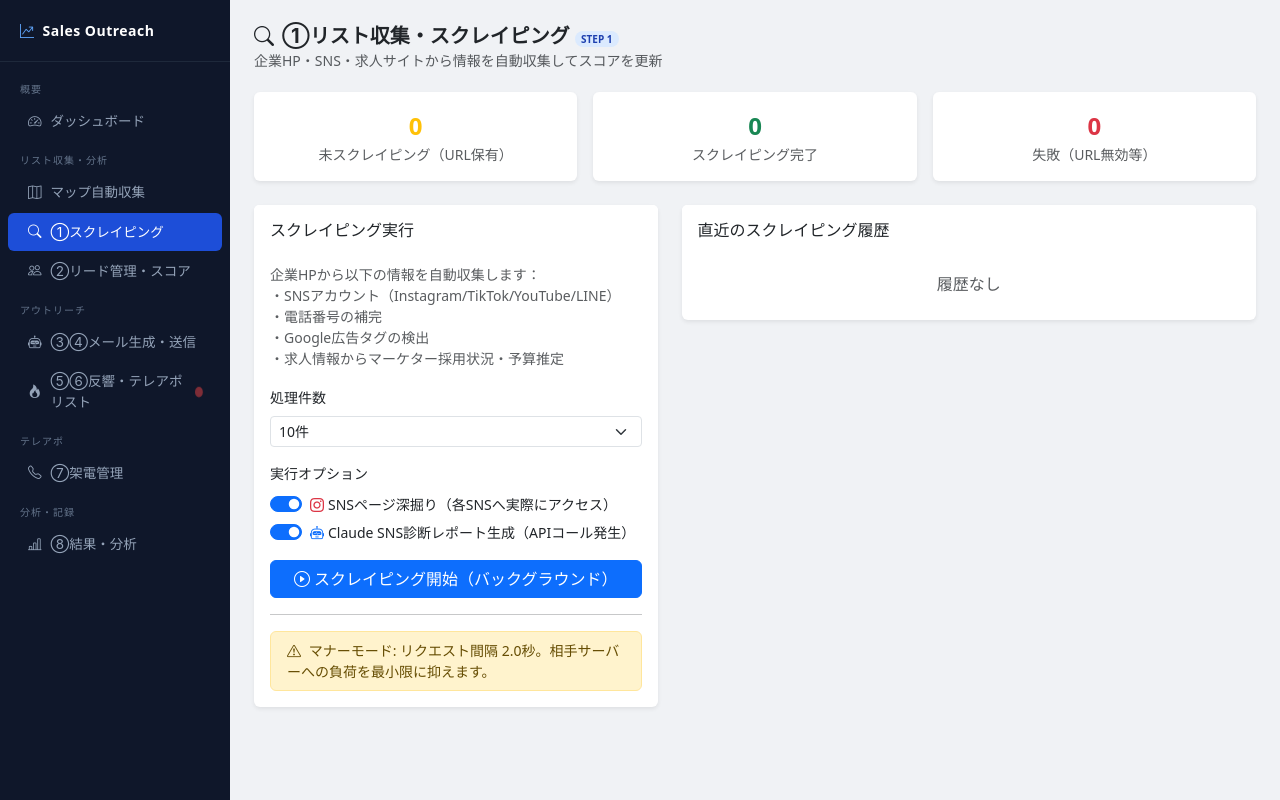
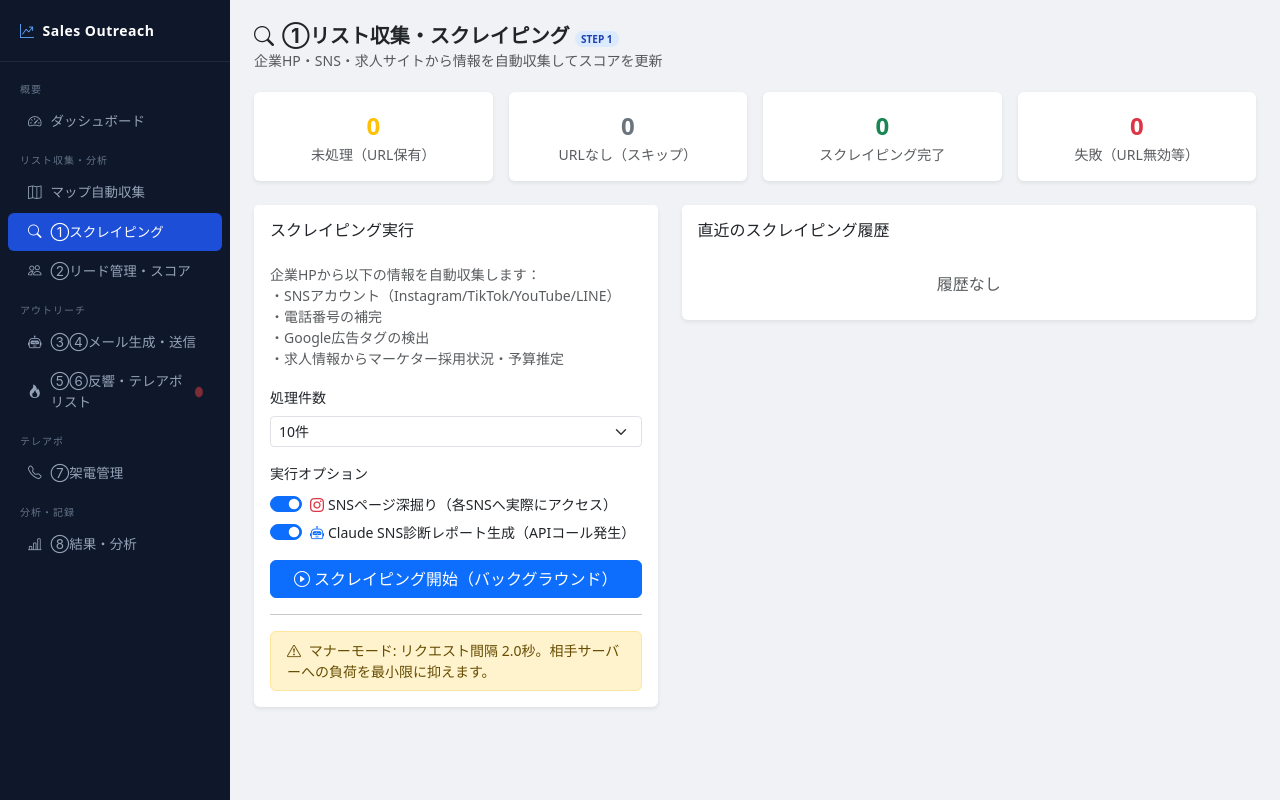
Before and after one commit to suzukim-debug/salesdepartment, a FastAPI app: page /scraper in a window 1280 px wide. Run offline with FastAPI, Linux system fonts and the light colour scheme.

Commit message:
Show scraping diagnostics: URL-less lead count and pre-flight check
- /scraper/run now checks candidate count before starting background task
- Returns clear message if 0 leads have URLs to scrape
- Scraper page shows 'URLなし' count as separate stat
- Warning banner when all pending leads lack URLs

https://claude.ai/code/session_01PaaL7uUdS3rRn3QogSJKDD

```diff
--- a/dashboard/app.py
+++ b/dashboard/app.py
@@ -102,6 +102,9 @@ async def scraper_page(request: Request, db: Session = Depends(get_db)):
     pending = db.query(func.count(Lead.id)).filter(
         Lead.scrape_status == ScrapeStatus.PENDING, Lead.website.isnot(None)
     ).scalar()
+    no_url = db.query(func.count(Lead.id)).filter(
+        Lead.scrape_status == ScrapeStatus.PENDING, Lead.website.is_(None)
+    ).scalar()
     done = db.query(func.count(Lead.id)).filter(Lead.scrape_status == ScrapeStatus.DONE).scalar()
     failed = db.query(func.count(Lead.id)).filter(Lead.scrape_status == ScrapeStatus.FAILED).scalar()
     recent_jobs = (
@@ -109,7 +112,7 @@ async def scraper_page(request: Request, db: Session = Depends(get_db)):
     )
     return templates.TemplateResponse("scraper.html", {
         "request": request,
-        "pending": pending, "done": done, "failed": failed,
+        "pending": pending, "no_url": no_url, "done": done, "failed": failed,
         "recent_jobs": recent_jobs, "settings": settings,
     })
 
@@ -139,14 +142,29 @@ async def run_scraper(
         finally:
             session.close()
 
+    # 実際に処理できるリード数を事前確認
+    candidate_count = db.query(func.count(Lead.id)).filter(
+        Lead.scrape_status == ScrapeStatus.PENDING,
+        Lead.website.isnot(None),
+    ).scalar()
+    no_url_count = db.query(func.count(Lead.id)).filter(
+        Lead.scrape_status == ScrapeStatus.PENDING,
+        Lead.website.is_(None),
+    ).scalar()
+
+    if candidate_count == 0:
+        msg = f"⚠️ 対象リードが0件です。URLが登録されているリードがありません（URLなし: {no_url_count}件）"
+        return JSONResponse({"message": msg})
+
     opts = []
     if do_sns_deep:
         opts.append("SNS深掘り")
     if do_diagnosis:
         opts.append("Claude診断")
     opt_str = f"（{'/'.join(opts)}）" if opts else ""
+    actual = min(limit, candidate_count)
     background_tasks.add_task(_run)
-    return JSONResponse({"message": f"スクレイピング開始（最大{limit}件）{opt_str}"})
+    return JSONResponse({"message": f"✅ スクレイピング開始: {actual}件処理します{opt_str}（URL無しでスキップ: {no_url_count}件）"})
 
 
 @app.post("/scraper/lead/{lead_id}")
--- a/dashboard/templates/scraper.html
+++ b/dashboard/templates/scraper.html
@@ -7,10 +7,17 @@
 </div>
 
 <div class="row g-3 mb-4">
-  <div class="col-md-4"><div class="card border-0 shadow-sm text-center py-3"><div class="fw-bold fs-4 text-warning">{{ pending }}</div><div class="text-muted small">未スクレイピング（URL保有）</div></div></div>
-  <div class="col-md-4"><div class="card border-0 shadow-sm text-center py-3"><div class="fw-bold fs-4 text-success">{{ done }}</div><div class="text-muted small">スクレイピング完了</div></div></div>
-  <div class="col-md-4"><div class="card border-0 shadow-sm text-center py-3"><div class="fw-bold fs-4 text-danger">{{ failed }}</div><div class="text-muted small">失敗（URL無効等）</div></div></div>
+  <div class="col-md-3"><div class="card border-0 shadow-sm text-center py-3"><div class="fw-bold fs-4 text-warning">{{ pending }}</div><div class="text-muted small">未処理（URL保有）</div></div></div>
+  <div class="col-md-3"><div class="card border-0 shadow-sm text-center py-3"><div class="fw-bold fs-4 text-secondary">{{ no_url }}</div><div class="text-muted small">URLなし（スキップ）</div></div></div>
+  <div class="col-md-3"><div class="card border-0 shadow-sm text-center py-3"><div class="fw-bold fs-4 text-success">{{ done }}</div><div class="text-muted small">スクレイピング完了</div></div></div>
+  <div class="col-md-3"><div class="card border-0 shadow-sm text-center py-3"><div class="fw-bold fs-4 text-danger">{{ failed }}</div><div class="text-muted small">失敗（URL無効等）</div></div></div>
 </div>
+{% if no_url > 0 and pending == 0 %}
+<div class="alert alert-warning">
+  <i class="bi bi-exclamation-triangle me-2"></i>
+  URLが登録されているリードが0件のため、スクレイピングできません。CSVにウェブサイトURLが含まれているか確認してください。
+</div>
+{% endif %}
 
 <div class="row g-4">
   <div class="col-lg-5">
```
